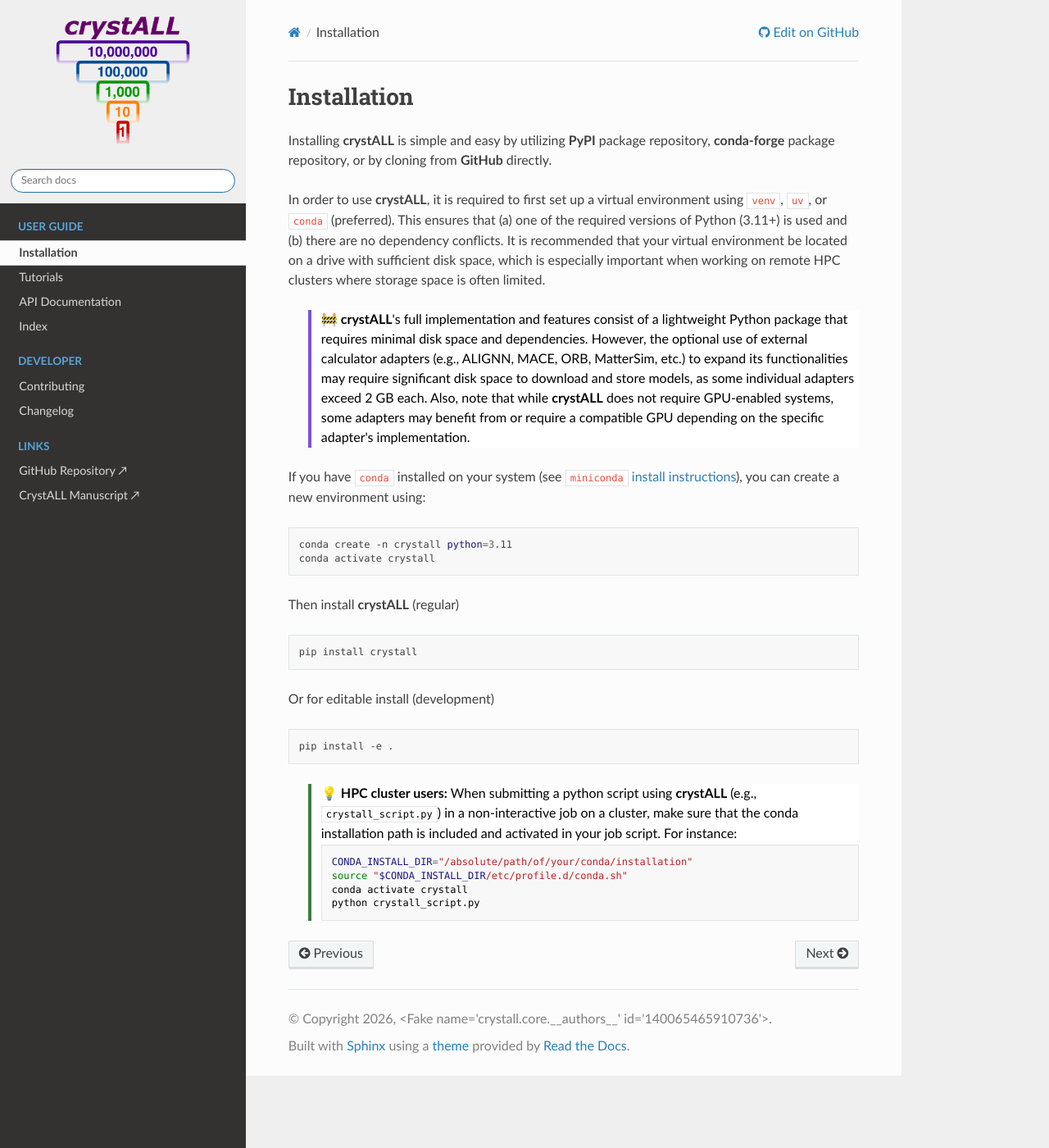
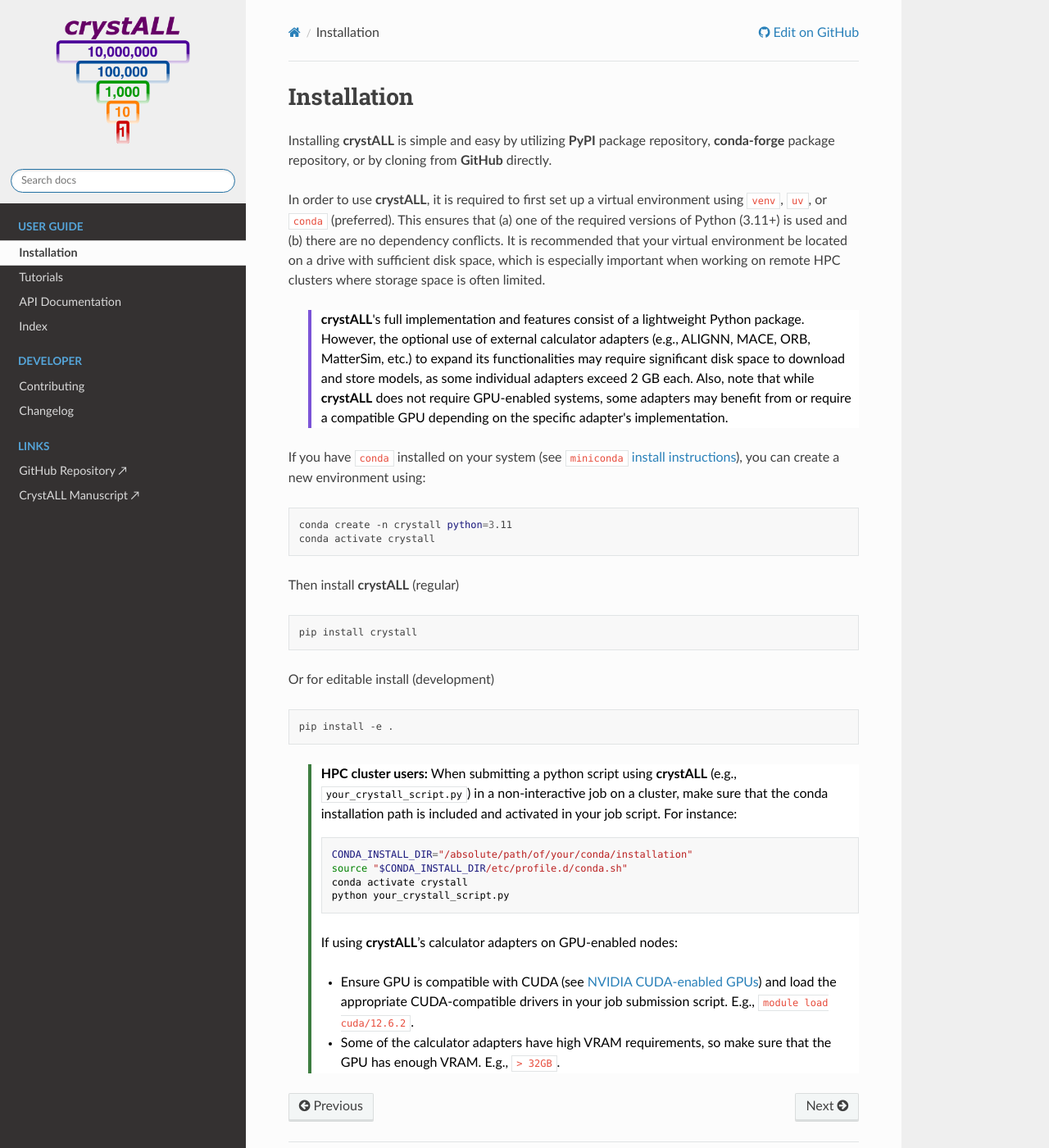
Before and after one commit to PhasesResearchLab/crystALL, a Sphinx documentation site: the page built from docs/_source/installation.md, in a window 1280 px wide and 1400 px high. Shown: the whole window at 82% size. Built offline with Sphinx 7.4.7 and the Read the Docs theme 3.1.0, drawn with Linux system fonts in a browser that asks for light colours; the version number is read from the project's files by our own code.

Commit message:
improve installation notes with hpc resources info

````diff
--- a/docs/_source/installation.md
+++ b/docs/_source/installation.md
@@ -5,7 +5,7 @@
 In order to use **crystALL**, it is required to first set up a virtual environment using `venv`, `uv`, or `conda` (preferred). This ensures that (a) one of the required versions of Python (3.11+) is used and (b) there are no dependency conflicts. It is recommended that your virtual environment be located on a drive with sufficient disk space, which is especially important when working on remote HPC clusters where storage space is often limited.
 
 <blockquote style="color:#000000; background:#ffffff; border-left:4px solid #7b53d7; padding-left:12px; margin-bottom: 20;">
-🚧 <strong>crystALL</strong>'s full implementation and features consist of a lightweight Python package that requires minimal disk space and dependencies. However, the optional use of external calculator adapters (e.g., ALIGNN, MACE, ORB, MatterSim, etc.) to expand its functionalities may require significant disk space to download and store models, as some individual adapters exceed 2 GB each. Also, note that while <strong>crystALL</strong> does not require GPU-enabled systems, some adapters may benefit from or require a compatible GPU depending on the specific adapter's implementation.
+<strong>crystALL</strong>'s full implementation and features consist of a lightweight Python package. However, the optional use of external calculator adapters (e.g., ALIGNN, MACE, ORB, MatterSim, etc.) to expand its functionalities may require significant disk space to download and store models, as some individual adapters exceed 2 GB each. Also, note that while <strong>crystALL</strong> does not require GPU-enabled systems, some adapters may benefit from or require a compatible GPU depending on the specific adapter's implementation.
 </blockquote>
 
 
@@ -27,12 +27,18 @@
 ```
 
 <blockquote style="color:#000000; background:#ffffff; border-left:4px solid #3d7d40; padding-left:12px; margin-bottom: 20;">
-💡 <strong>HPC cluster users:</strong> When submitting a python script using <strong>crystALL</strong> (e.g., <code>crystall_script.py</code>) in a non-interactive job on a cluster, make sure that the conda installation path is included and activated in your job script. For instance:
+<strong>HPC cluster users:</strong> When submitting a python script using <strong>crystALL</strong> (e.g., <code>your_crystall_script.py</code>) in a non-interactive job on a cluster, make sure that the conda installation path is included and activated in your job script. For instance:
+<div style="margin-top: 1rem;"></div>
 
 ``` bash
 CONDA_INSTALL_DIR="/absolute/path/of/your/conda/installation"
 source "$CONDA_INSTALL_DIR/etc/profile.d/conda.sh"
 conda activate crystall
-python crystall_script.py
+python your_crystall_script.py
 ```
+
+If using <strong>crystALL</strong>'s calculator adapters on GPU-enabled nodes:
+
+- Ensure GPU is compatible with CUDA (see <a href="https://developer.nvidia.com/cuda-gpus" target="_blank">NVIDIA CUDA-enabled GPUs</a>) and load the appropriate CUDA-compatible drivers in your job submission script. E.g., `module load cuda/12.6.2`.
+- Some of the calculator adapters have high VRAM requirements, so make sure that the GPU has enough VRAM. E.g., `> 32GB`.
 </blockquote>
````
